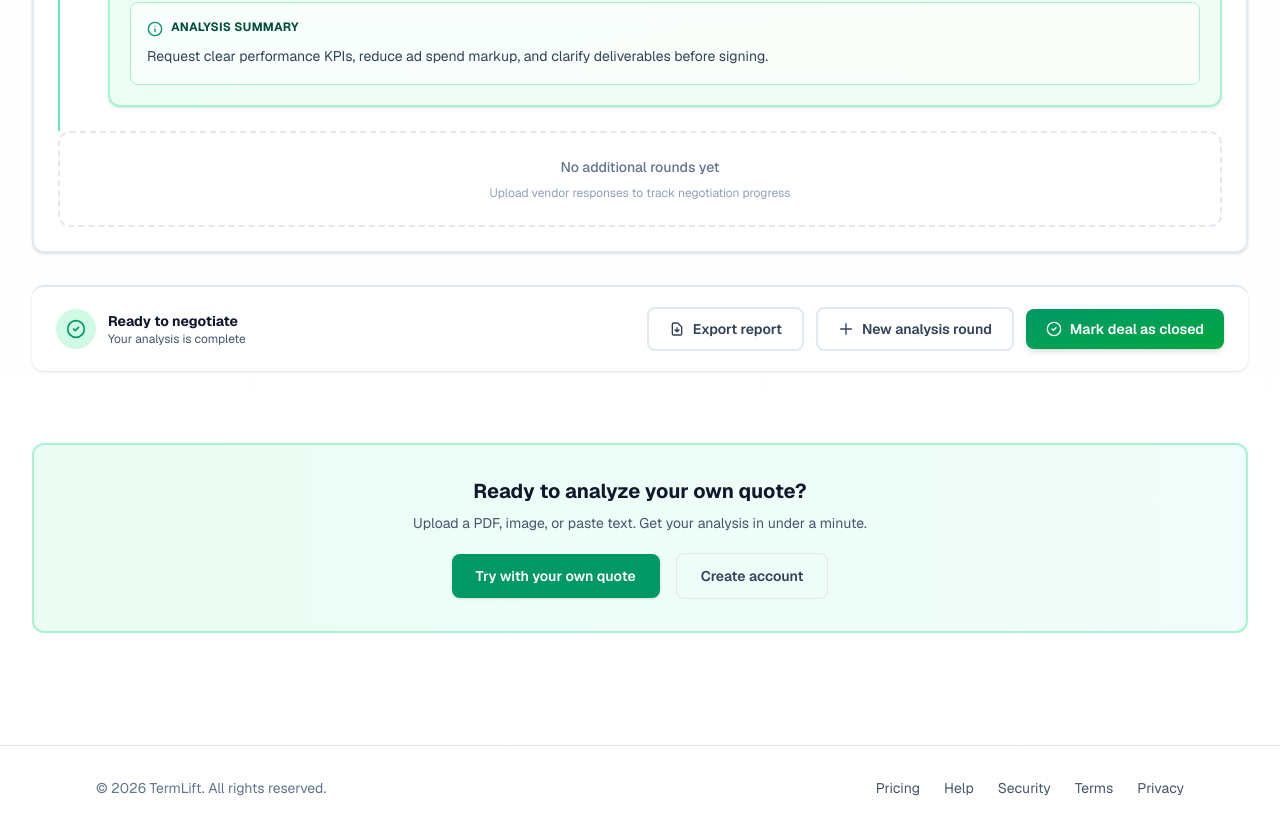
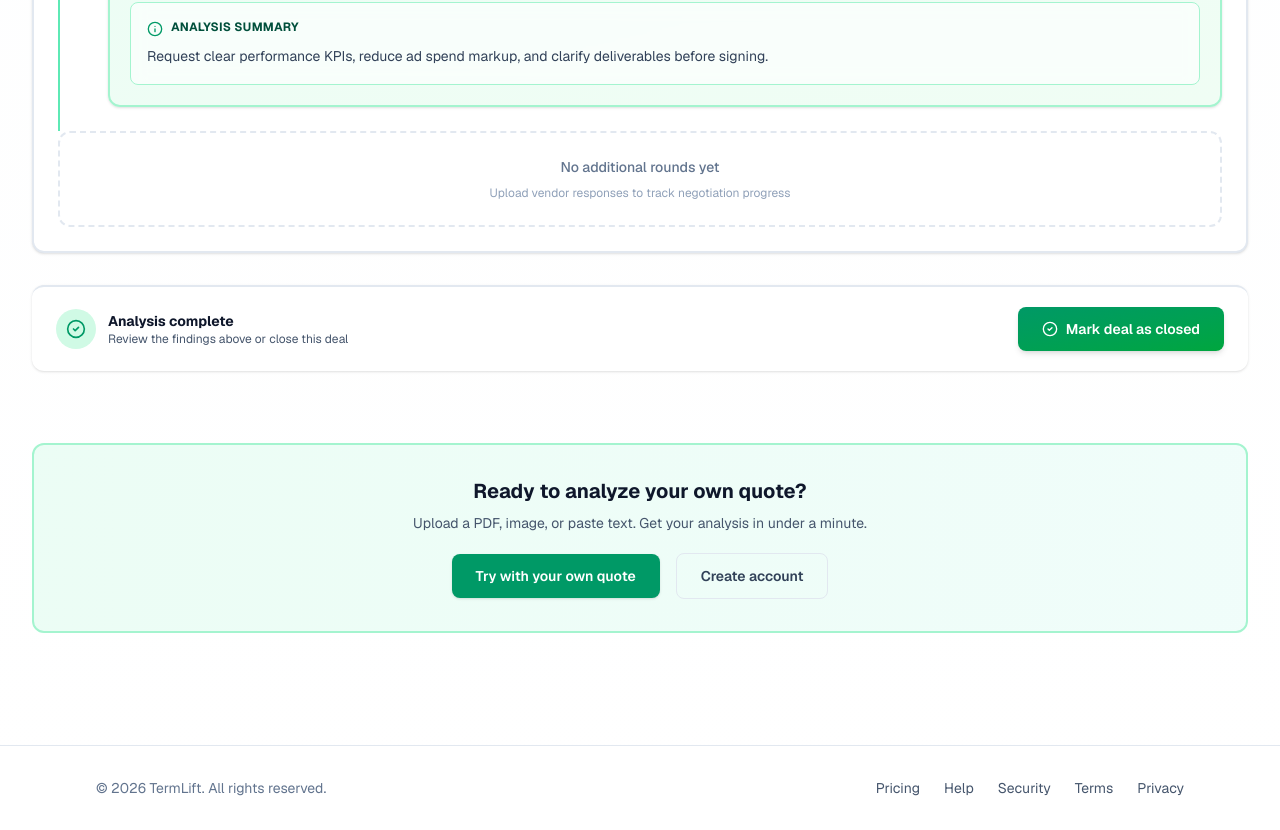
Before and after one commit to Boomchakalala/Dealcheck, a Next.js app: page /example in a window 1280 px wide. Shown: the part 4584-5414 px from the top of the page. Built offline with nearby package versions, Linux system fonts and the light colour scheme; no server answers.

Commit message:
Sandbox autosave

```diff
--- a/src/components/OutputDisplay.tsx
+++ b/src/components/OutputDisplay.tsx
@@ -1005,36 +1005,15 @@ export function OutputDisplay({ output, roundId }: OutputDisplayProps) {
               <CheckCircle2 className="w-5 h-5 text-emerald-600" />
             </div>
             <div>
-              <p className="text-sm font-bold text-slate-900">Ready to negotiate</p>
-              <p className="text-xs text-slate-600">Your analysis is complete</p>
+              <p className="text-sm font-bold text-slate-900">Analysis complete</p>
+              <p className="text-xs text-slate-600">Review the findings above or close this deal</p>
             </div>
           </div>
 
-          <div className="flex items-center gap-3">
-            <button className="px-5 py-2.5 rounded-lg flex items-center gap-2 font-semibold text-sm bg-white text-slate-700 border-2 border-slate-200 hover:bg-slate-50 transition-all">
-              <svg className="w-4 h-4" fill="none" viewBox="0 0 24 24" stroke="currentColor">
-                <path strokeLinecap="round" strokeLinejoin="round" strokeWidth={2} d="M12 10v6m0 0l-3-3m3 3l3-3m2 8H7a2 2 0 01-2-2V5a2 2 0 012-2h5.586a1 1 0 01.707.293l5.414 5.414a1 1 0 01.293.707V19a2 2 0 01-2 2z" />
-              </svg>
-              <span>Export report</span>
-            </button>
-            <button
-              onClick={() => {
-                const addRoundElement = document.getElementById('add-round')
-                if (addRoundElement) {
-                  addRoundElement.scrollIntoView({ behavior: 'smooth', block: 'center' })
-                }
-              }}
-              className="px-5 py-2.5 rounded-lg flex items-center gap-2 font-semibold text-sm bg-white text-slate-700 border-2 border-slate-200 hover:bg-slate-50 transition-all">
-              <svg className="w-4 h-4" fill="none" viewBox="0 0 24 24" stroke="currentColor">
-                <path strokeLinecap="round" strokeLinejoin="round" strokeWidth={2} d="M12 4v16m8-8H4" />
-              </svg>
-              <span>New analysis round</span>
-            </button>
-            <button className="px-5 py-2.5 rounded-lg flex items-center gap-2 font-semibold text-sm bg-gradient-to-br from-emerald-600 to-green-600 text-white hover:from-emerald-700 hover:to-green-700 transition-all shadow-md">
-              <CheckCircle2 className="w-4 h-4" />
-              <span>Mark deal as closed</span>
-            </button>
-          </div>
+          <button className="px-6 py-3 rounded-lg flex items-center gap-2 font-semibold text-sm bg-gradient-to-br from-emerald-600 to-green-600 text-white hover:from-emerald-700 hover:to-green-700 transition-all shadow-md">
+            <CheckCircle2 className="w-4 h-4" />
+            <span>Mark deal as closed</span>
+          </button>
         </div>
       </div>
     </div>
```
